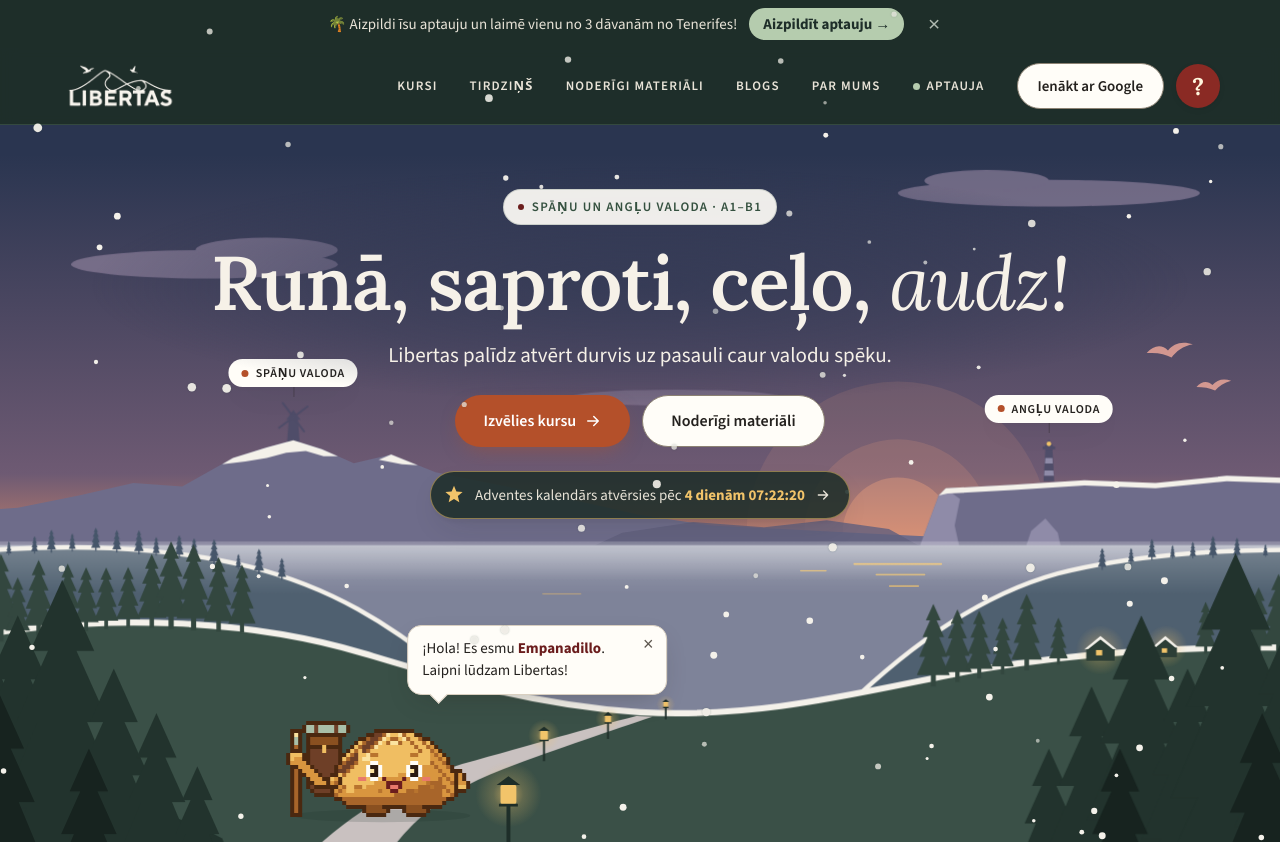
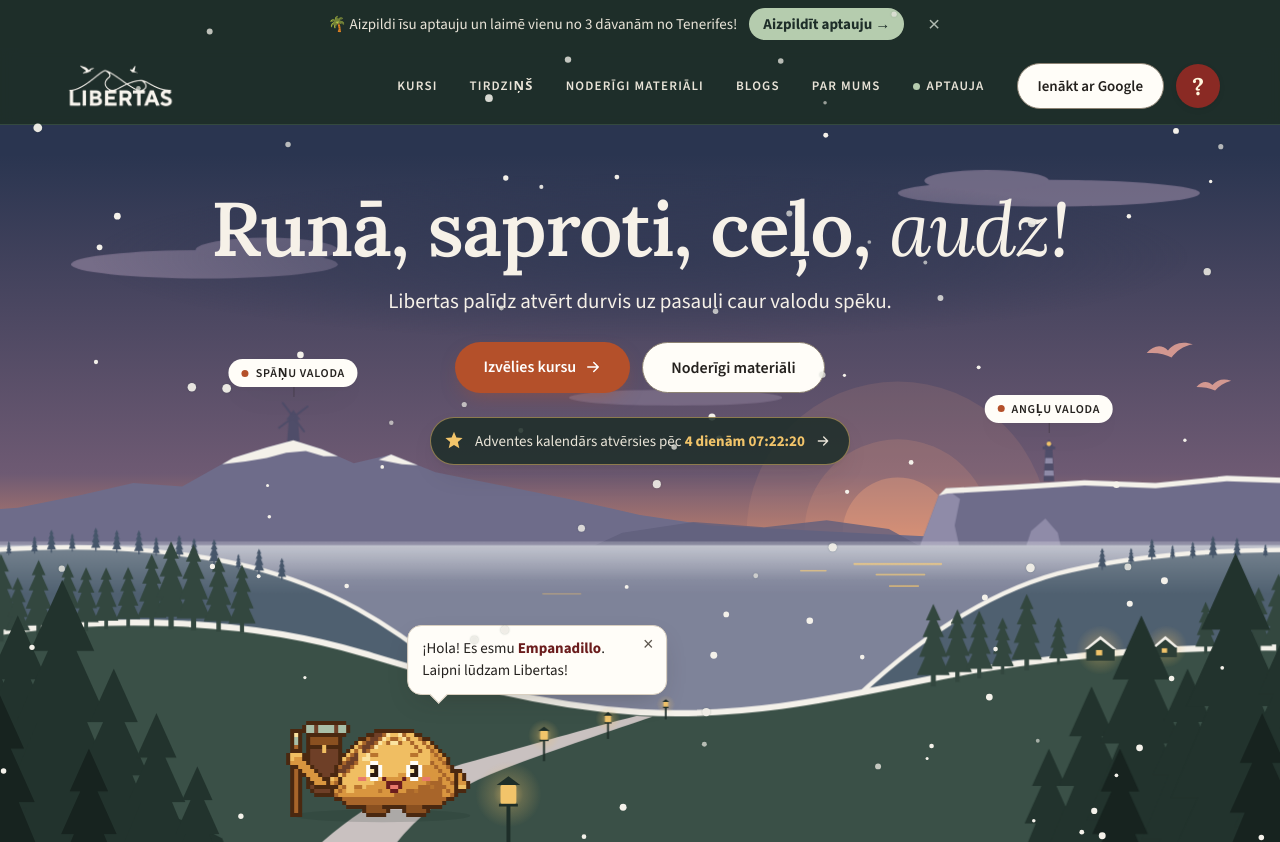
Before and after one commit to EdgarsMih200/libertas-website, a plain HTML site: page index.html in a window 1280 px wide. Shown: the top 842 px of the page. Drawn offline with nearby package versions, Linux system fonts and the light colour scheme; no server answers.

Commit message:
feat(home): remove 'Spāņu un angļu valoda · A1–B1' pill from hero
Co-Authored-By: Claude Opus 5.5 <noreply@anthropic.com>

```diff
--- a/index.html
+++ b/index.html
@@ -153,7 +153,6 @@
         <div class="container hero-container">
             <div class="hero-text">
                 <p class="svetku-sveiciens">Priecīgus Ziemassvētkus!</p>
-                <p class="hero-zime"><span class="hero-zime-punkts" aria-hidden="true"></span>Spāņu un angļu valoda · A1–B1</p>
                 <h1>Runā, saproti, ceļo, <em>audz!</em></h1>
                 <p class="hero-subtitle">Libertas palīdz atvērt durvis uz pasauli caur valodu spēku.</p>
             </div>
```
Also changed, not shown: 1 other file.
